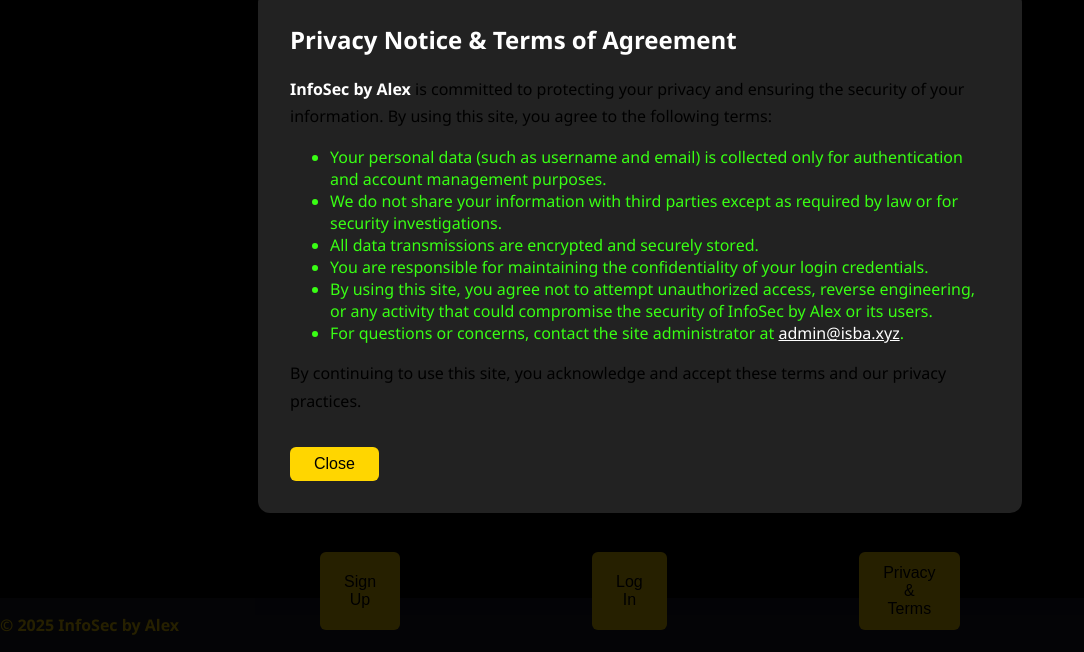
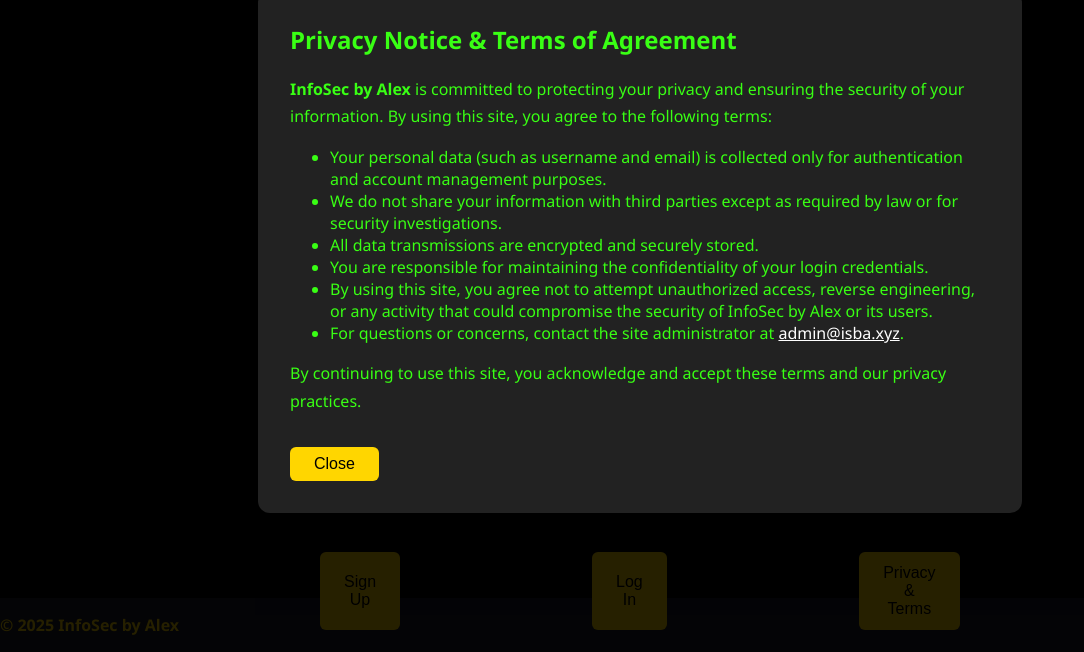
Before and after one commit to AliasUnknown710/isba.xyz, a plain HTML site: page index.html in a window 1280 px wide. Both pictures are taken after a click on the button "Privacy & Terms". Shown: the part 148-800 px from the top of the page, without its empty margins (0-1084 px from the left). Drawn offline with Linux system fonts and the light colour scheme.

Commit message:
Design Updates

```diff
--- a/index.html
+++ b/index.html
@@ -79,8 +79,13 @@
             color: #39FF14;
         }
         .privacy-content h2,
-        .privacy-content strong,
-        .privacy-content a {
+        .privacy-content p,
+        .privacy-content ul,
+        .privacy-content li,
+        .privacy-content strong {
+            color: #39FF14;
+        }
+        .privacy-content a[href^="mailto:"] {
             color: #fff;
         }
         .close-privacy {
```
